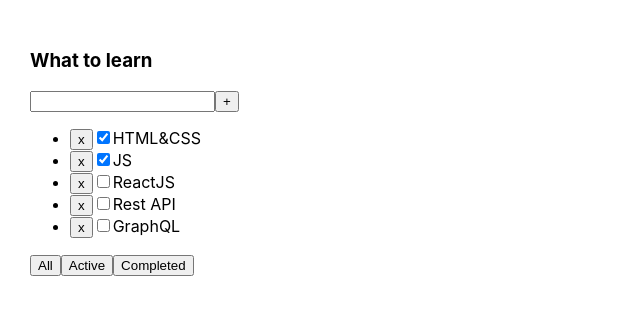
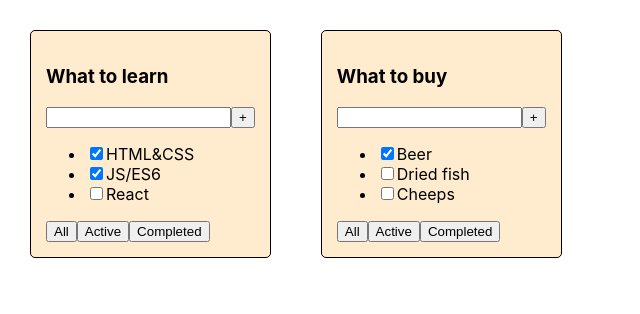
Before and after one commit to DustyFlower/1-todolist, a React (Create React App) app: page / in a window 1280 px wide. Shown: the top 314 px of the page, without its empty margins (0-640 px from the left). Built offline with nearby package versions, Linux system fonts and the light colour scheme.

Commit message:
alternative start

```diff
--- a/src/App.css
+++ b/src/App.css
@@ -1,4 +1,3 @@
-
 .App {
   padding: 30px;
   display: flex;
@@ -7,19 +6,9 @@
 .App > div {
   margin-right: 50px;
 }
-
-.error {
-  border: red 1px solid;
+.todoList {
+  border: 1px solid black;
+  border-radius: 5px;
+  padding: 15px;
+  background-color: blanchedalmond;
 }
-
-.error-message {
-  color: red;
-}
-
-.active-filter {
-  background-color: aquamarine;
-}
-
-.is-done {
-  opacity: 0.5;
-}
--- a/src/App.tsx
+++ b/src/App.tsx
@@ -1,41 +1,36 @@
-import React, {useState} from 'react';
+import React from 'react';
 import './App.css';
-import {Todolist} from './Todolist';
-import {v1} from 'uuid';
+import {TaskType, TodoList} from './TodoList';
 
-export type ButtonNameType = 'All' | 'Active' | 'Completed'
+//CRUD:
+//create
+//read
+//update
+//delete
 
 function App() {
 
-    let [tasks, setTasks] = useState(
-        [
-            {id: v1(), title: 'HTML&CSS', isDone: true},
-            {id: v1(), title: 'JS', isDone: true},
-            {id: v1(), title: 'ReactJS', isDone: false},
-            {id: v1(), title: 'Rest API', isDone: false},
-            {id: v1(), title: 'GraphQL', isDone: false}
-        ])
+    const todoListTitle_1: string = 'What to learn'
+    const todoListTitle_2: string = 'What to buy'
 
-    const removeTask = (id: string) => {
-        /*        tasks = tasks.filter(el=> el.id !== id)*/
-        setTasks(tasks.filter(el => el.id !== id))
-    }
+    let tasks_1:Array<TaskType> = [
+        {id: 1, title: 'HTML&CSS', isDone: true},
+        {id: 1, title: 'JS/ES6', isDone: true},
+        {id: 1, title: 'React', isDone: false}
+    ]
 
-    const addTask = (title: string) => {
-        let newTask = {id: v1(), title: title, isDone: false}
-        let newTasks = [newTask, ...tasks];
-        setTasks(newTasks)
-    }
+    let tasks_2:Array<TaskType> = [
+        {id: 4, title: 'Beer', isDone: true},
+        {id: 5, title: 'Dried fish', isDone: false},
+        {id: 6, title: 'Cheeps', isDone: false}
+    ]
 
     return (
         <div className="App">
-            <Todolist title="What to learn"
-                      tasks={tasks}
-                      removeTask={removeTask}
-                      addTask={addTask}/>
+            <TodoList title={todoListTitle_1} tasks={tasks_1}/>
+            <TodoList title={todoListTitle_2} tasks={tasks_2}/>
         </div>
     );
-
 }
 
 export default App;
--- /dev/null
+++ b/src/Button.tsx
@@ -0,0 +1,8 @@
+import React, {FC} from 'react';
+
+type ButtonPropsType = {
+    name: string
+}
+export const Button: FC<ButtonPropsType> = ({name}) => {
+    return <button>{name}</button>
+}
--- a/src/Todolist.tsx
+++ b/src/Todolist.tsx
@@ -1,84 +1,47 @@
-import React, {ChangeEvent, KeyboardEvent, useState} from 'react';
-import {ButtonNameType} from './App';
+import React, {FC} from 'react';
+import './App.css'
+import {Button} from './Button';
 
-type TaskType = {
-    id: string
+type TodoListPropsType = {
     title: string
+    tasks: TaskType[]
+}
+
+export type TaskType = {
+    id: number,
+    title: string,
     isDone: boolean
 }
 
-type PropsType = {
-    title: string
-    tasks: Array<TaskType>
-    removeTask: (id: string) => void
-    addTask: (title: string) => void
-}
+export const TodoList: FC<TodoListPropsType> = ({title, tasks})=> {
 
-export function Todolist(props: PropsType) {
-
-    let [filteredButtonName, setFilteredButtonName] = useState<ButtonNameType>('All')
-
-    const filterTasks = (buttonName: ButtonNameType) => {
-        setFilteredButtonName(buttonName)
+    const listItems: Array<JSX.Element> = []
+    for (let i = 0; i < tasks.length; i++) {
+        const listItem: JSX.Element = <li>
+            <input type="checkbox" checked={tasks[i].isDone}/>
+            <span>{tasks[i].title}</span>
+        </li>
+        listItems.push(listItem)
     }
 
-    const filteredTasks = () => {
-
-        switch (filteredButtonName) {
-            case 'Active':
-                return props.tasks.filter(el => !el.isDone);
-            case 'Completed':
-                return props.tasks.filter(el => el.isDone);
-            default:
-                return props.tasks
-        }
-    }
-
-    const [newTaskTitle, setNewTaskTitle] = useState('')
-
-    const onNewTitleChangeHandler = (e: ChangeEvent<HTMLInputElement>) => {
-        setNewTaskTitle(e.currentTarget.value)
-    }
-
-    const onKeyPressHandler = (e: KeyboardEvent<HTMLInputElement>) => {
-        if (e.ctrlKey && e.charCode === 13) {
-            props.addTask(newTaskTitle)
-            setNewTaskTitle('')
-        }
-    }
-
-    const addTask = () => {
-        props.addTask(newTaskTitle)
-        setNewTaskTitle('')
-    }
-
-    return <div>
-        <h3>{props.title}</h3>
-        <div>
-            <input value={newTaskTitle}
-                   onChange={onNewTitleChangeHandler}
-                   onKeyPress={onKeyPressHandler}
-            />
-            <button onClick={addTask}>+</button>
+    return (
+        <div className="todoList">
+            <h3>{title}</h3>
+            <div>
+                <input/>
+                <Button name={'+'}/>
+            </div>
+            <ul>
+                {listItems}
+{/*                {tasks.map(el =>
+                    <li><input type="checkbox" checked={el.isDone}/> <span>{el.title}</span></li>
+                )}*/}
+            </ul>
+            <div>
+                <Button name={'All'}/>
+                <Button name={'Active'}/>
+                <Button name={'Completed'}/>
+            </div>
         </div>
-        <ul>
-            {filteredTasks().map(t => {
-
-                const onRemoveHandler = () => {
-                    props.removeTask(t.id)
-                }
-                return (
-                    <li key={t.id}>
-                        <button onClick={onRemoveHandler}>x</button>
-                        <input type="checkbox" checked={t.isDone}/>
-                        <span>{t.title}</span></li>
-                )
-            })}
-        </ul>
-        <div>
-            <button onClick={() => filterTasks('All')}>All</button>
-            <button onClick={() => filterTasks('Active')}>Active</button>
-            <button onClick={() => filterTasks('Completed')}>Completed</button>
-        </div>
-    </div>
+    )
 }
--- a/src/index.tsx
+++ b/src/index.tsx
@@ -1,14 +1,18 @@
 import React from 'react';
+import ReactDOM from 'react-dom/client';
 import './index.css';
 import App from './App';
-import * as serviceWorker from './serviceWorker';
-import { createRoot } from 'react-dom/client';
 
-const container  = document.getElementById('root') as HTMLElement
-const root = createRoot(container);
-root.render(<App />);
 
-// If you want your app to work offline and load faster, you can change
-// unregister() to register() below. Note this comes with some pitfalls.
-// Learn more about service workers: https://bit.ly/CRA-PWA
-serviceWorker.unregister();
+const root = ReactDOM.createRoot(
+  document.getElementById('root') as HTMLElement
+);
+root.render(
+  <React.StrictMode>
+    <App />
+  </React.StrictMode>
+);
+
+// If you want to start measuring performance in your app, pass a function
+// to log results (for example: reportWebVitals(console.log))
+// or send to an analytics endpoint. Learn more: https://bit.ly/CRA-vitals
```
